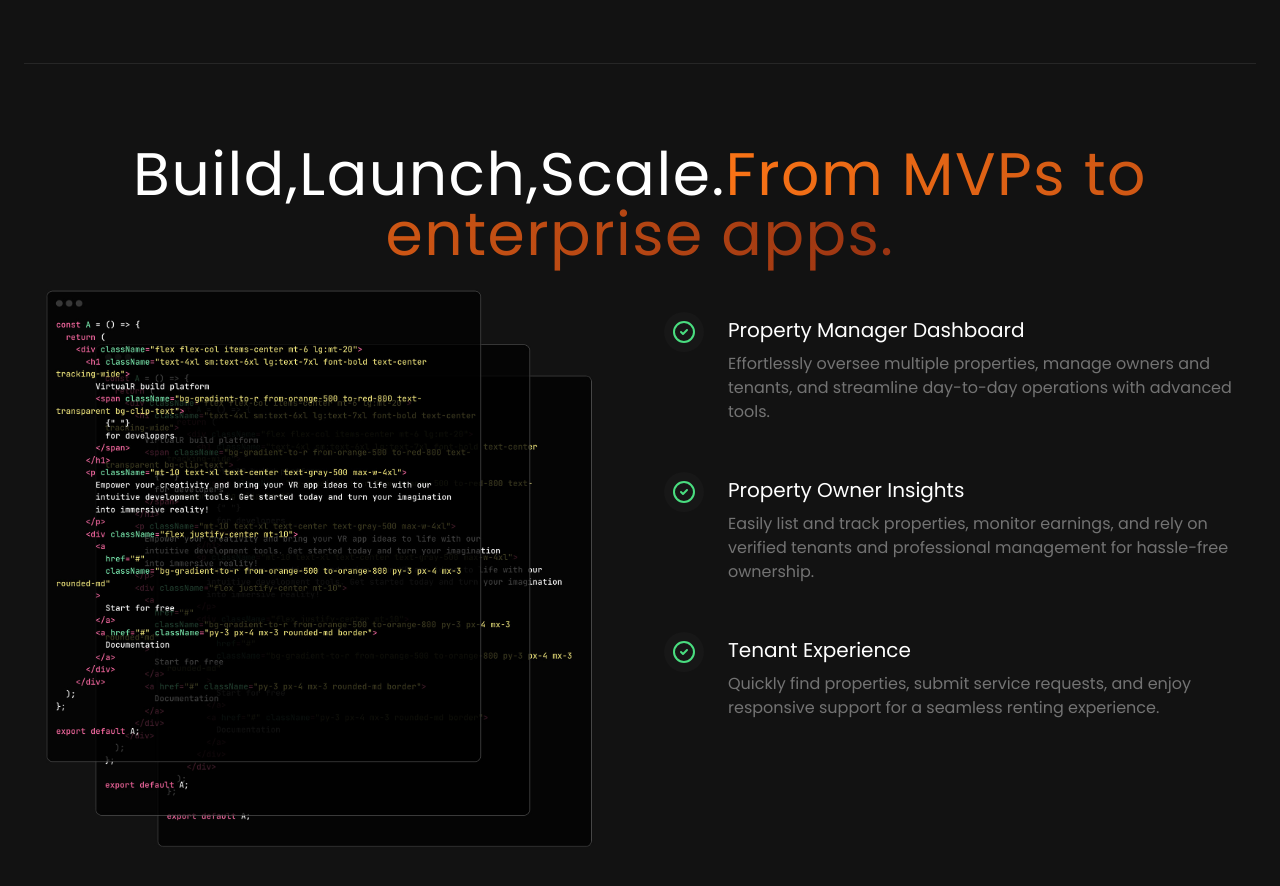
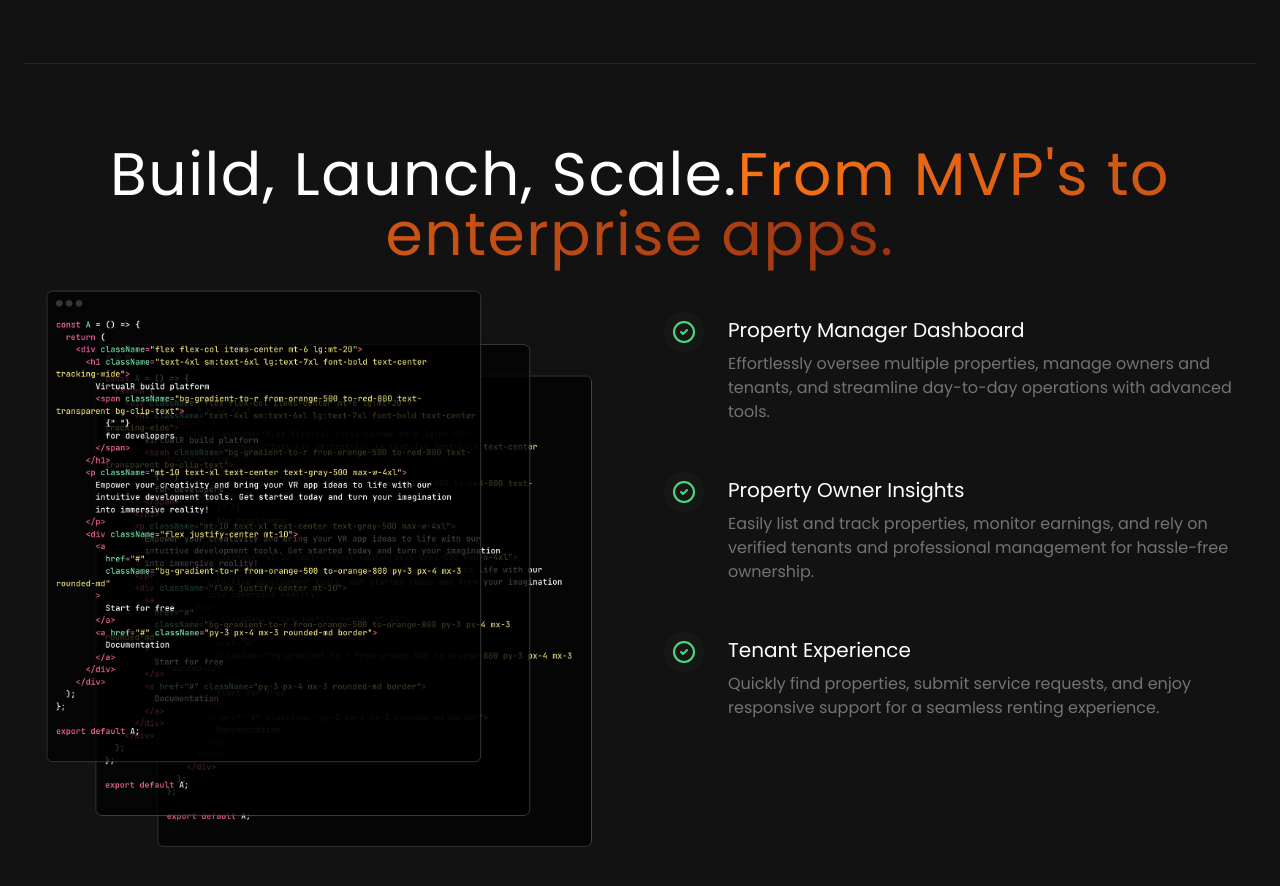
Before and after one commit to pranayaleti/Ondowebsite, a React (Vite) app: page /workflow in a window 1280 px wide. Shown: the part 2020-2906 px from the top of the page. Built offline with nearby package versions, Linux system fonts and the light colour scheme.

Commit message:
Update Workflow.jsx

```diff
--- a/src/components/Workflow.jsx
+++ b/src/components/Workflow.jsx
@@ -6,9 +6,9 @@ const Workflow = () => {
   return (
     <div className="mt-20">
       <h2 className="text-3xl sm:text-5xl lg:text-6xl text-center mt-6 tracking-wide">
-      Build,Launch,Scale.
+      Build, Launch, Scale.
         <span className="bg-gradient-to-r from-orange-500 to-orange-800 text-transparent bg-clip-text">
-        From MVPs to enterprise apps.
+        From MVP's to enterprise apps.
         </span>
       </h2>
       <div className="flex flex-wrap justify-center">
```
